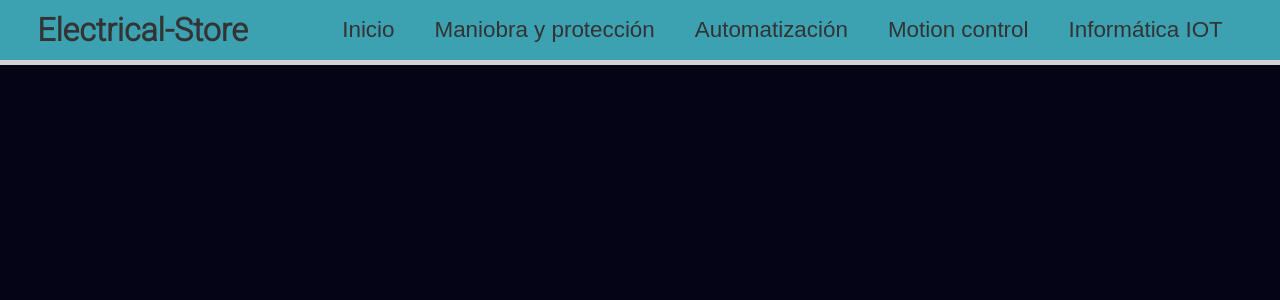
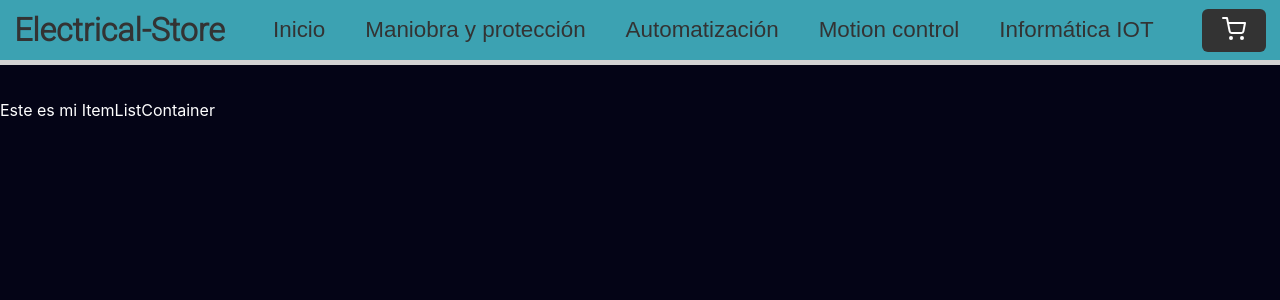
Before and after one commit to hrgarcia73/electrical-store-app-hrgarcia, a React (Create React App) app: page / in a window 1280 px wide. Shown: the top 300 px of the page. Built offline with nearby package versions, Linux system fonts and the light colour scheme; a web font is replaced by a local one.

Commit message:
crea tu landing

```diff
--- a/src/App.js
+++ b/src/App.js
@@ -1,10 +1,11 @@
 import './App.css';
-import NavBar from './components/NavBar';
-
+import NavBar from './components/NavBar/NavBar';
+import ItemListContainer from "./components/ItemListContainer/ItemListContainer"
 function App() {
   return (
     <div className="App">
       <NavBar/>
+      <ItemListContainer />
     </div>
   );
 }
--- /dev/null
+++ b/src/components/CartWidget/CartWidget.css
@@ -0,0 +1,12 @@
+.btn-cart{
+    background-color: #333333;
+    border: none;
+    transition: 0.5s;
+    padding: 8px 20px;
+    border-radius: 6px;
+}
+
+.btn-cart:hover{
+    background-color: #686876;
+    color: #fff;
+}
--- /dev/null
+++ b/src/components/CartWidget/CartWidget.js
@@ -0,0 +1,25 @@
+import React from 'react'
+import "./CartWidget.css"
+
+export const CartWidget = () => {
+  return (
+    <button className='btn-cart'>
+        <i>
+            <svg xmlns="http://www.w3.org/2000/svg"
+                width="24"
+                height="24"
+                viewBox="0 0 24 24"
+                fill="none"
+                stroke="white"
+                strokeWidth="2"
+                strokeLinecap="round"
+                strokeLinejoin="round"
+                className="feather feather-shopping-cart">
+                <circle cx="9" cy="21" r="1"></circle>
+                <circle cx="20" cy="21" r="1"></circle>
+                <path d="M1 1h4l2.68 13.39a2 2 0 0 0 2 1.61h9.72a2 2 0 0 0 2-1.61L23 6H6"></path>
+            </svg>
+        </i>
+    </button>
+  )
+}
--- /dev/null
+++ b/src/components/ItemListContainer/ItemListContainer.css
@@ -0,0 +1,6 @@
+.list{
+    align-items: center;
+    position: relative;
+    top:100px;
+    color: #fff;
+}
--- /dev/null
+++ b/src/components/ItemListContainer/ItemListContainer.js
@@ -0,0 +1,14 @@
+
+import React, { useEffect, useState } from "react";
+import './ItemListContainer.css';
+
+const ItemListContainer = () =>{
+
+  return (
+    <div className='list'>
+      <p>Este es mi ItemListContainer</p>
+    </div>
+  )
+}
+
+export default ItemListContainer
--- a/src/components/NavBar.js
+++ b/src/components/NavBar/NavBar.js
@@ -1,4 +1,5 @@
 import './NavBar.css';
+import { CartWidget } from "../CartWidget/CartWidget";
 
 const NavBar =() => {
     return <div className='navbar-container'>
@@ -13,6 +14,7 @@ const NavBar =() => {
                         <li><a href="#">Motion control</a></li>
                         <li><a href="#">Informática IOT</a></li>
                     </ul>
+                    <CartWidget />
                 </div>
             </div>
 }
```
Also changed, not shown: src/components/NavBar/NavBar.css (renamed from src/components/NavBar.css), 1 other file (tests, documents, lock files or other folders).
